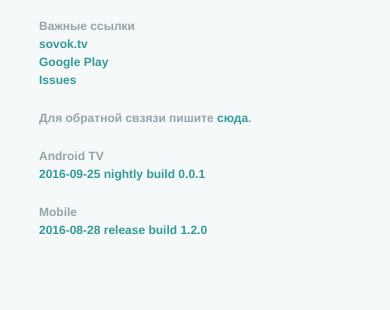
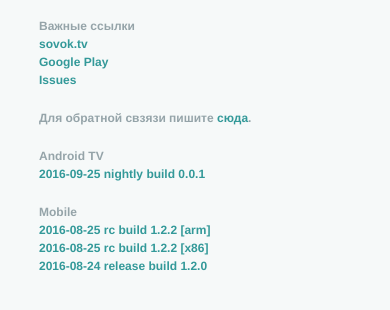
Before and after one commit to ggface/sovoktv, a plain HTML site: page index.html in a window 390 px wide. Shown: the part 296-606 px from the top of the page. Drawn offline with Linux system fonts and the light colour scheme.

Commit message:
add 1.2.2 mobile

```diff
--- a/index.html
+++ b/index.html
@@ -43,7 +43,9 @@
 
 			<p>
 				Mobile<br>
-			<a href="https://drive.google.com/open?id=0B85es5CiI7UeUzBLQkk5em5SSnM" target="_blank">2016-08-28 release build 1.2.0</a>
+				<a href="https://yadi.sk/d/kbu1Jym_vgVdW" target="_blank">2016-08-25 rc build 1.2.2 [arm]</a><br>
+				<a href="https://yadi.sk/d/BZ1tqKO4vgVdm" target="_blank">2016-08-25 rc build 1.2.2 [x86]</a><br>
+				<a href="https://drive.google.com/open?id=0B85es5CiI7UeUzBLQkk5em5SSnM" target="_blank">2016-08-24 release build 1.2.0</a>
 			</p>
 		</div>
 	</body>
```
